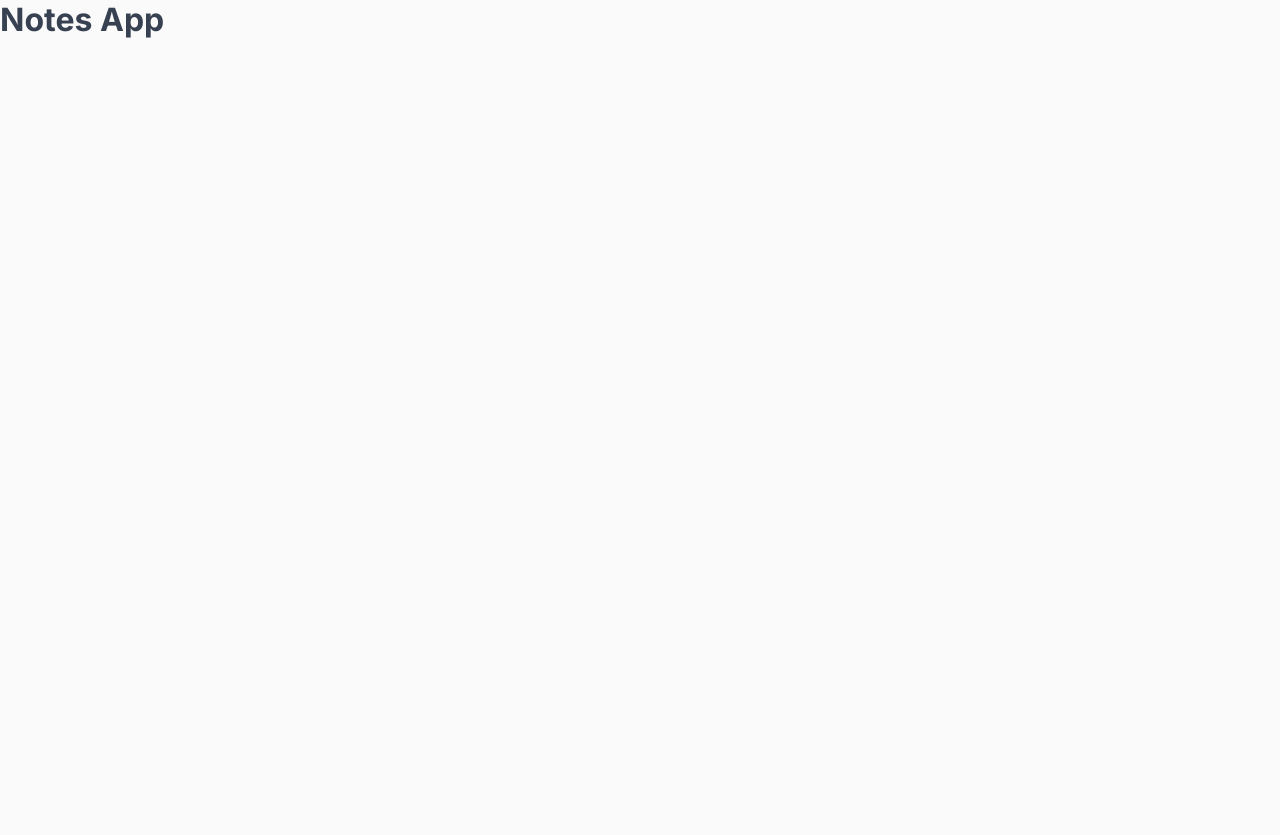
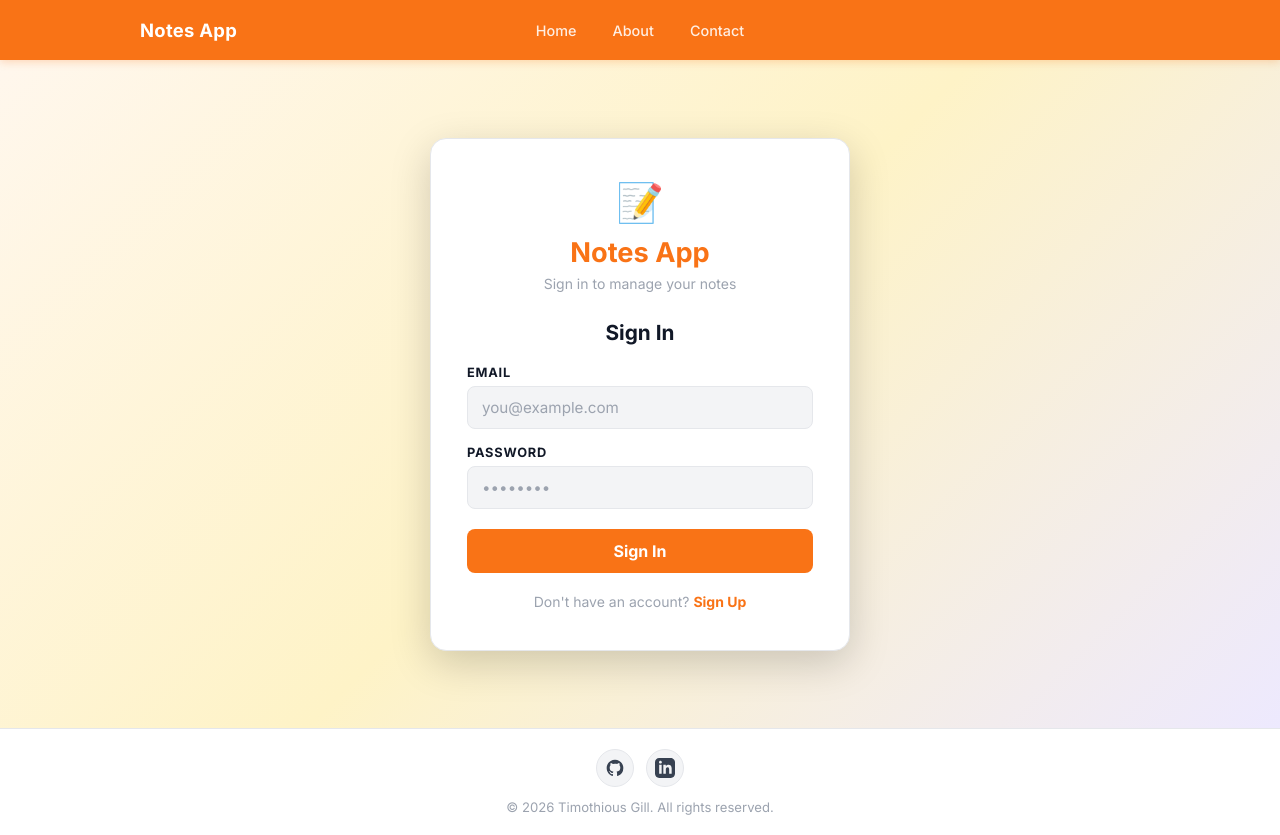
Before and after one commit to Timothious-arhamsoft/DailyTask, a React (Vite) app in the folder Task18/notes-frontend/: page / in a window 1280 px wide. Before the commit the page ends 800 px from the top, so only its background shows below. Built offline with nearby package versions, Linux system fonts and the light colour scheme; no server answers.

Commit message:
Created Login Page

```diff
--- a/Task18/notes-frontend/src/App.jsx
+++ b/Task18/notes-frontend/src/App.jsx
@@ -1,7 +1,25 @@
+import { useState } from 'react'
+import { Navbar, Footer } from './components/index.js'
+import {Login, Home} from './pages/index.js'
+
 function App() {
+  const [token, setToken] = useState(null)
+
+  function handleLoginSuccess(receivedToken) {
+    setToken(receivedToken)
+  }
+
   return (
-    <div>
-      <h1>Notes App</h1>
+    <div className="app-layout">
+      <Navbar />
+
+      {token ? (
+        <Home />
+      ) : (
+        <Login onLoginSuccess={handleLoginSuccess} />
+      )}
+
+      <Footer />
     </div>
   )
 }
--- /dev/null
+++ b/Task18/notes-frontend/src/pages/Login/Login.css
@@ -0,0 +1,64 @@
+.login-page {
+  min-height: calc(100vh - 60px - 72px);
+  display: flex;
+  align-items: center;
+  justify-content: center;
+  padding: 32px 16px;
+  background: linear-gradient(135deg, #fff7ed 0%, #fef3c7 50%, #ede9fe 100%);
+}
+
+.login-card {
+  background: var(--bg-surface);
+  border: 1px solid var(--border);
+  border-radius: 16px;
+  padding: 40px 36px;
+  width: 100%;
+  max-width: 420px;
+  box-shadow: var(--shadow-lg);
+}
+
+.login-header {
+  text-align: center;
+  margin-bottom: 28px;
+}
+
+.login-icon {
+  font-size: 2.4rem;
+  display: block;
+  margin-bottom: 10px;
+}
+
+.login-heading {
+  font-size: 1.7rem;
+  font-weight: 800;
+  color: var(--clr-primary);
+  margin-bottom: 6px;
+}
+
+.login-sub {
+  font-size: 0.875rem;
+  color: var(--text-muted);
+}
+
+.login-switch {
+  text-align: center;
+  margin-top: 20px;
+  font-size: 0.875rem;
+  color: var(--text-muted);
+}
+
+.login-switch button {
+  background: none;
+  border: none;
+  color: var(--clr-primary);
+  font-size: 0.875rem;
+  font-weight: 700;
+  cursor: pointer;
+  padding: 0;
+  font-family: inherit;
+  transition: color 0.15s;
+}
+
+.login-switch button:hover {
+  color: var(--clr-primary-dark);
+}
--- /dev/null
+++ b/Task18/notes-frontend/src/pages/Login/Login.jsx
@@ -0,0 +1,35 @@
+import { useState } from 'react'
+import { Signin, Signup } from './components/index.js'
+import './Login.css'
+
+export function Login({ onLoginSuccess }) {
+  const [mode, setMode] = useState('signin') // 'signin' | 'signup'
+
+  return (
+    <main className="login-page">
+      <div className="login-card">
+        <div className="login-header">
+          <span className="login-icon">📝</span>
+          <h1 className="login-heading">Notes App</h1>
+          <p className="login-sub">
+            {mode === 'signin' ? 'Sign in to manage your notes' : 'Create a new account'}
+          </p>
+        </div>
+
+        {mode === 'signin' ? (
+          <Signin onLoginSuccess={onLoginSuccess} />
+        ) : (
+          <Signup onLoginSuccess={onLoginSuccess} />
+        )}
+
+        <div className="login-switch">
+          {mode === 'signin' ? (
+            <>Don't have an account? <button onClick={() => setMode('signup')}>Sign Up</button></>
+          ) : (
+            <>Already have an account? <button onClick={() => setMode('signin')}>Sign In</button></>
+          )}
+        </div>
+      </div>
+    </main>
+  )
+}
--- /dev/null
+++ b/Task18/notes-frontend/src/pages/Login/components/index.js
@@ -0,0 +1,2 @@
+export {Signin} from './signin/signin'
+export {Signup} from './signup/signup'
--- /dev/null
+++ b/Task18/notes-frontend/src/pages/index.js
@@ -0,0 +1,2 @@
+export {Home} from './Home/Home'
+export {Login} from './Login/Login'
```
